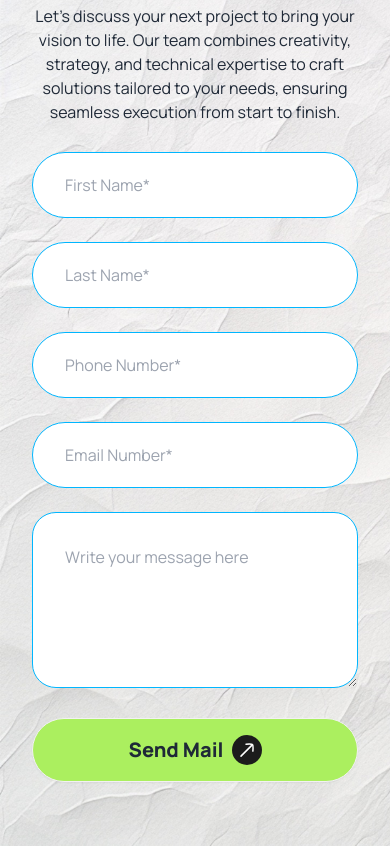
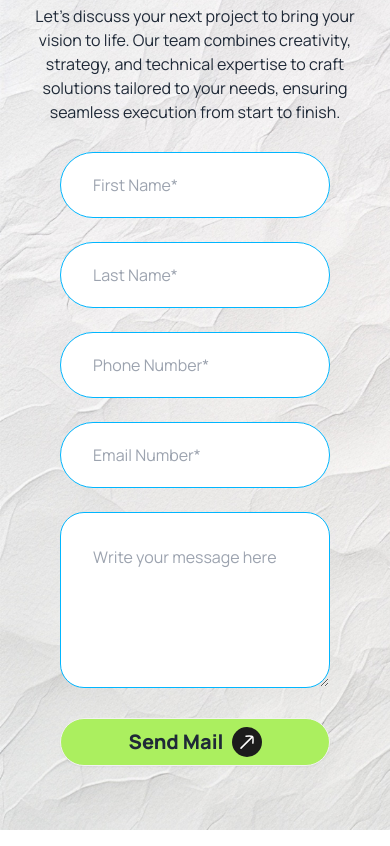
Before and after one commit to Abdus-Salam-814/Rinterio, a plain HTML site: page index.html in a window 390 px wide. Shown: the part 3987-4833 px from the top of the page. Drawn offline with nearby package versions, Linux system fonts and the light colour scheme.

Commit message:
i added Let’s Discuss Next Project section and responsive

```diff
--- a/index.html
+++ b/index.html
@@ -351,7 +351,7 @@
             <h1 class="font-extrabold text-4xl">Let’s Discuss Next Project</h1>
             <p class="md:w-1/2 mx-auto">Let’s discuss your next project to bring your vision to life. Our team combines creativity, strategy, and technical expertise to craft solutions tailored to your needs, ensuring seamless execution from start to finish.</p>
           </div>
-          <div class="md:p-20">
+          <div class="md:p-20 px-7">
             <form action=""  class="space-y-6">
               <div class="grid grid-cols-1  md:grid-cols-2 justify-center gap-6 ">
                 <input
@@ -378,7 +378,7 @@
 
            <textarea class=" input input-bordered input-info  rounded-3xl w-full h-44 p-8" placeholder="Write your message here"></textarea>
 
-           <button class="btn mt-4  w-full rounded-full bg-first-btn font-extrabold text-xl  flex justify-center items-center h-16">
+           <button class="btn mt-4  w-full rounded-full bg-first-btn font-extrabold text-xl  flex justify-center items-center h-10">
             <span >Send Mail</span>
             <span class="bg-second-btn p-2 rounded-full">
               <svg xmlns="http://www.w3.org/2000/svg" width="14" height="14" viewBox="0 0 14 14" fill="none">
```
